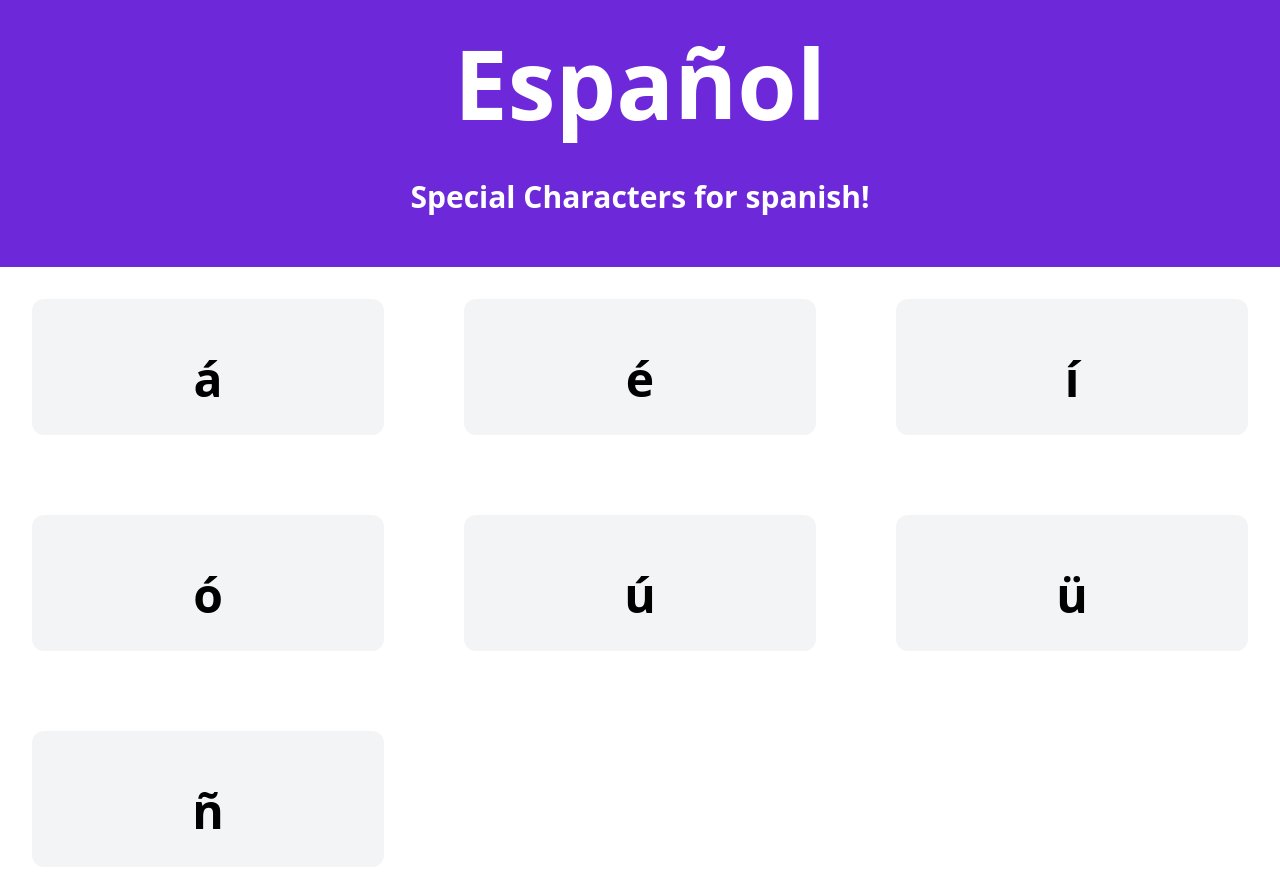
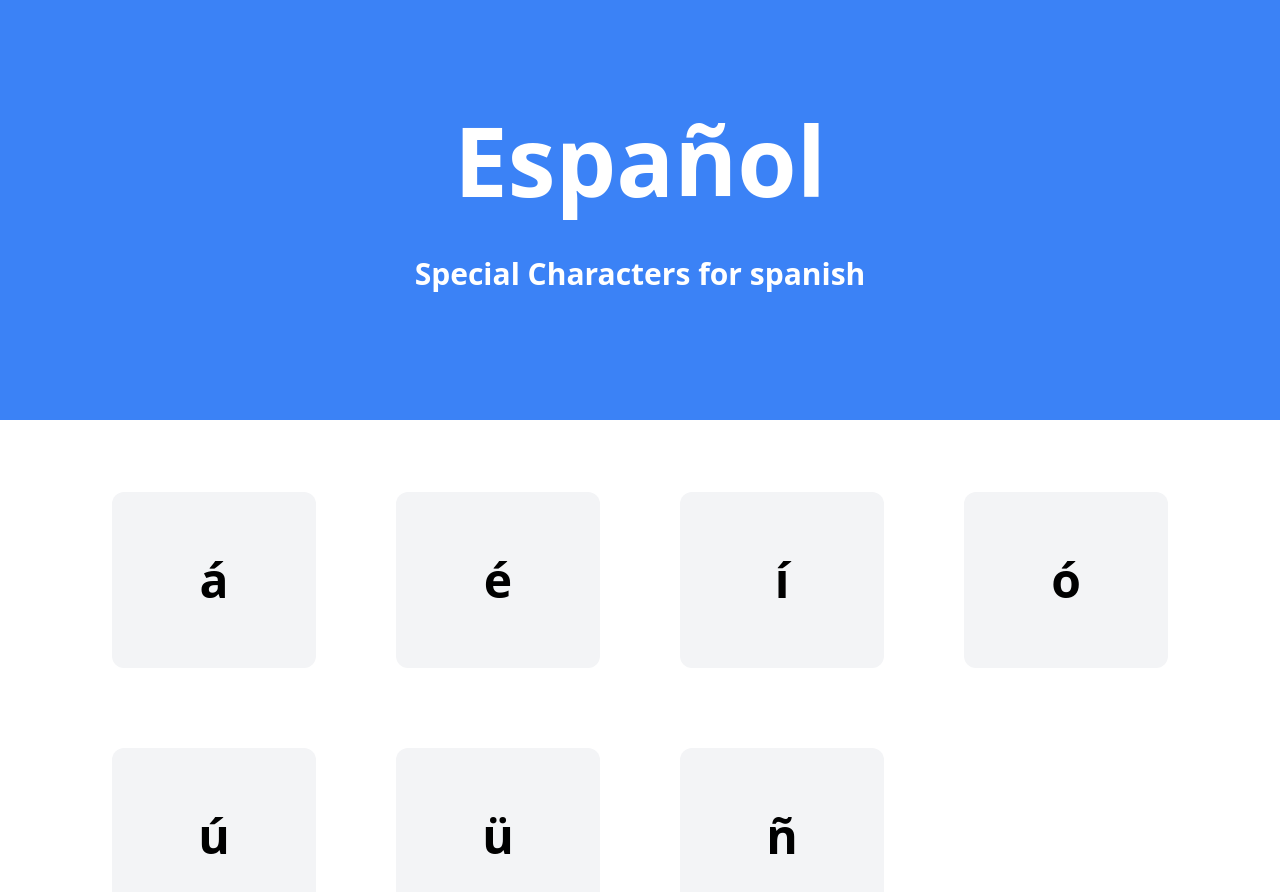
Before and after one commit to TheRoro/UpSpell, a Nuxt app: page /es in a window 1280 px wide. Shown: the top 892 px of the page. Built offline with nearby package versions, Linux system fonts and the light colour scheme.

Commit message:
🎨 Layout Changes
Added Grid for languages and for chars. Extracted component banner.

```diff
--- /dev/null
+++ b/components/Banner.vue
@@ -0,0 +1,27 @@
+<template>
+  <div class="bg-blue-500 sm:py-24 sm:px-8 py-14 px-2">
+    <div class="h-full container mx-auto flex flex-wrap flex-col justify-center content-center px-4">
+      <h1 class="sm:text-8xl text-6xl text-white font-black text-center py-4">
+        {{ title }}
+      </h1>
+      <p class="sm:text-3xl text-xl text-white font-bold text-center py-8">
+        {{ subTitle }}
+      </p>
+    </div>
+  </div>
+</template>
+
+<script>
+export default {
+  props: {
+    title: {
+      type: [String],
+      required: true
+    },
+    subTitle: {
+      type: [String],
+      required: true
+    }
+  }
+}
+</script>
--- a/components/CharCard.vue
+++ b/components/CharCard.vue
@@ -1,6 +1,6 @@
 <template>
-  <figure class="bg-gray-100 rounded-xl p-8 m-8 sm:m-4 md:m-8" @click="copyChar(char)">
-    <div class="pt-6 space-y-4">
+  <figure class="bg-gray-100 rounded-xl py-8 m-8 sm:m-4 md:m-8" @click="copyChar(char)">
+    <div class="py-8 space-y-4">
       <blockquote class="rounded-full">
         <h1 class="text-5xl font-semibold text-center">
           {{ char }}
--- a/components/Home.vue
+++ b/components/Home.vue
@@ -1,16 +1,7 @@
 <template>
   <div class="h-screen">
-    <div class="bg-purple-700 h-1/3">
-      <div class="h-full container mx-auto flex flex-wrap flex-col justify-center content-center px-4">
-        <h1 class="text-8xl text-white font-black text-center py-4">
-          UpSpell
-        </h1>
-        <p class="text-3xl text-white font-bold text-center py-8">
-          Special Characters for all languages!
-        </p>
-      </div>
-    </div>
-    <div class="grid xs:grid-cols-1 sm:grid-cols-2 gap-4 md:grid-cols-3">
+    <Banner title="UpSpell" sub-title="Special Characters for all languages!" />
+    <div class="bg-dark grid xs:grid-cols-1 sm:grid-cols-2 gap-4 md:grid-cols-2 lg:grid-cols-3 xl:grid-cols-4 px-10 py-14">
       <div v-for="lang in languages" :key="lang.name">
         <LanguageCard class="langCard" :name="lang.name" :image-url="lang.imageUrl" :route="lang.route" />
       </div>
@@ -25,7 +16,24 @@ export default {
       languages: [
         { name: 'Français', imageUrl: 'https://upload.wikimedia.org/wikipedia/commons/thumb/6/62/Flag_of_France.png/1200px-Flag_of_France.png', route: 'fr' },
         { name: 'Español', imageUrl: 'https://upload.wikimedia.org/wikipedia/commons/thumb/8/89/Bandera_de_Espa%C3%B1a.svg/1200px-Bandera_de_Espa%C3%B1a.png', route: 'es' },
-        { name: 'Português', imageUrl: 'https://upload.wikimedia.org/wikipedia/commons/5/5c/Flag_of_Portugal.svg', route: 'pt' }
+        { name: 'Português', imageUrl: 'https://upload.wikimedia.org/wikipedia/commons/5/5c/Flag_of_Portugal.svg', route: 'pt' },
+        { name: 'Deutsch', imageUrl: 'https://upload.wikimedia.org/wikipedia/en/thumb/b/ba/Flag_of_Germany.svg/1000px-Flag_of_Germany.svg.png', route: 'de' },
+        { name: 'Français', imageUrl: 'https://upload.wikimedia.org/wikipedia/commons/thumb/6/62/Flag_of_France.png/1200px-Flag_of_France.png', route: 'fr' },
+        { name: 'Español', imageUrl: 'https://upload.wikimedia.org/wikipedia/commons/thumb/8/89/Bandera_de_Espa%C3%B1a.svg/1200px-Bandera_de_Espa%C3%B1a.png', route: 'es' },
+        { name: 'Português', imageUrl: 'https://upload.wikimedia.org/wikipedia/commons/5/5c/Flag_of_Portugal.svg', route: 'pt' },
+        { name: 'Deutsch', imageUrl: 'https://upload.wikimedia.org/wikipedia/en/thumb/b/ba/Flag_of_Germany.svg/1000px-Flag_of_Germany.svg.png', route: 'de' },
+        { name: 'Français', imageUrl: 'https://upload.wikimedia.org/wikipedia/commons/thumb/6/62/Flag_of_France.png/1200px-Flag_of_France.png', route: 'fr' },
+        { name: 'Español', imageUrl: 'https://upload.wikimedia.org/wikipedia/commons/thumb/8/89/Bandera_de_Espa%C3%B1a.svg/1200px-Bandera_de_Espa%C3%B1a.png', route: 'es' },
+        { name: 'Português', imageUrl: 'https://upload.wikimedia.org/wikipedia/commons/5/5c/Flag_of_Portugal.svg', route: 'pt' },
+        { name: 'Deutsch', imageUrl: 'https://upload.wikimedia.org/wikipedia/en/thumb/b/ba/Flag_of_Germany.svg/1000px-Flag_of_Germany.svg.png', route: 'de' },
+        { name: 'Français', imageUrl: 'https://upload.wikimedia.org/wikipedia/commons/thumb/6/62/Flag_of_France.png/1200px-Flag_of_France.png', route: 'fr' },
+        { name: 'Español', imageUrl: 'https://upload.wikimedia.org/wikipedia/commons/thumb/8/89/Bandera_de_Espa%C3%B1a.svg/1200px-Bandera_de_Espa%C3%B1a.png', route: 'es' },
+        { name: 'Português', imageUrl: 'https://upload.wikimedia.org/wikipedia/commons/5/5c/Flag_of_Portugal.svg', route: 'pt' },
+        { name: 'Deutsch', imageUrl: 'https://upload.wikimedia.org/wikipedia/en/thumb/b/ba/Flag_of_Germany.svg/1000px-Flag_of_Germany.svg.png', route: 'de' },
+        { name: 'Français', imageUrl: 'https://upload.wikimedia.org/wikipedia/commons/thumb/6/62/Flag_of_France.png/1200px-Flag_of_France.png', route: 'fr' },
+        { name: 'Español', imageUrl: 'https://upload.wikimedia.org/wikipedia/commons/thumb/8/89/Bandera_de_Espa%C3%B1a.svg/1200px-Bandera_de_Espa%C3%B1a.png', route: 'es' },
+        { name: 'Português', imageUrl: 'https://upload.wikimedia.org/wikipedia/commons/5/5c/Flag_of_Portugal.svg', route: 'pt' },
+        { name: 'Deutsch', imageUrl: 'https://upload.wikimedia.org/wikipedia/en/thumb/b/ba/Flag_of_Germany.svg/1000px-Flag_of_Germany.svg.png', route: 'de' }
       ]
     }
   }
@@ -33,10 +41,6 @@ export default {
 </script>
 
 <style scoped >
-  h1 {
-    font-family: 'Lato', sans-serif;
-  }
-
   .langCard {
     transition: all .2s ease-in-out;
   }
--- a/components/LanguageCard.vue
+++ b/components/LanguageCard.vue
@@ -1,5 +1,5 @@
 <template>
-  <figure class="bg-gray-100 rounded-xl p-8 m-8 sm:m-4 md:m-8" @click="alertLang(route)">
+  <figure class="max-w-full w-72 bg-gray-100 rounded-xl m-auto p-8 mt-14 px-2" @click="alertLang(route)">
     <img class="w-32 h-32 rounded-full mx-auto" :src="imageUrl" alt="" width="384" height="512">
     <div class="pt-6 space-y-4">
       <blockquote>
--- a/components/LanguageDetails.vue
+++ b/components/LanguageDetails.vue
@@ -1,16 +1,7 @@
 <template>
   <div class="h-screen">
-    <div class="bg-purple-700 h-1/3">
-      <div class="h-full container mx-auto flex flex-wrap flex-col justify-center content-center px-4">
-        <h1 class="text-8xl text-white font-black text-center py-4">
-          {{ originalName }}
-        </h1>
-        <p class="text-3xl text-white font-bold text-center py-8">
-          Special Characters for {{ name }}!
-        </p>
-      </div>
-    </div>
-    <div class="grid xs:grid-cols-1 sm:grid-cols-2 gap-4 md:grid-cols-3">
+    <Banner :title="originalName" :sub-title="`Special Characters for ${name}`" />
+    <div class="grid xs:grid-cols-1 sm:grid-cols-2 gap-4 md:grid-cols-4 mx-20 my-10">
       <div v-for="char in chars" :key="char">
         <CharCard class="charCard" :char="char" />
       </div>
```
